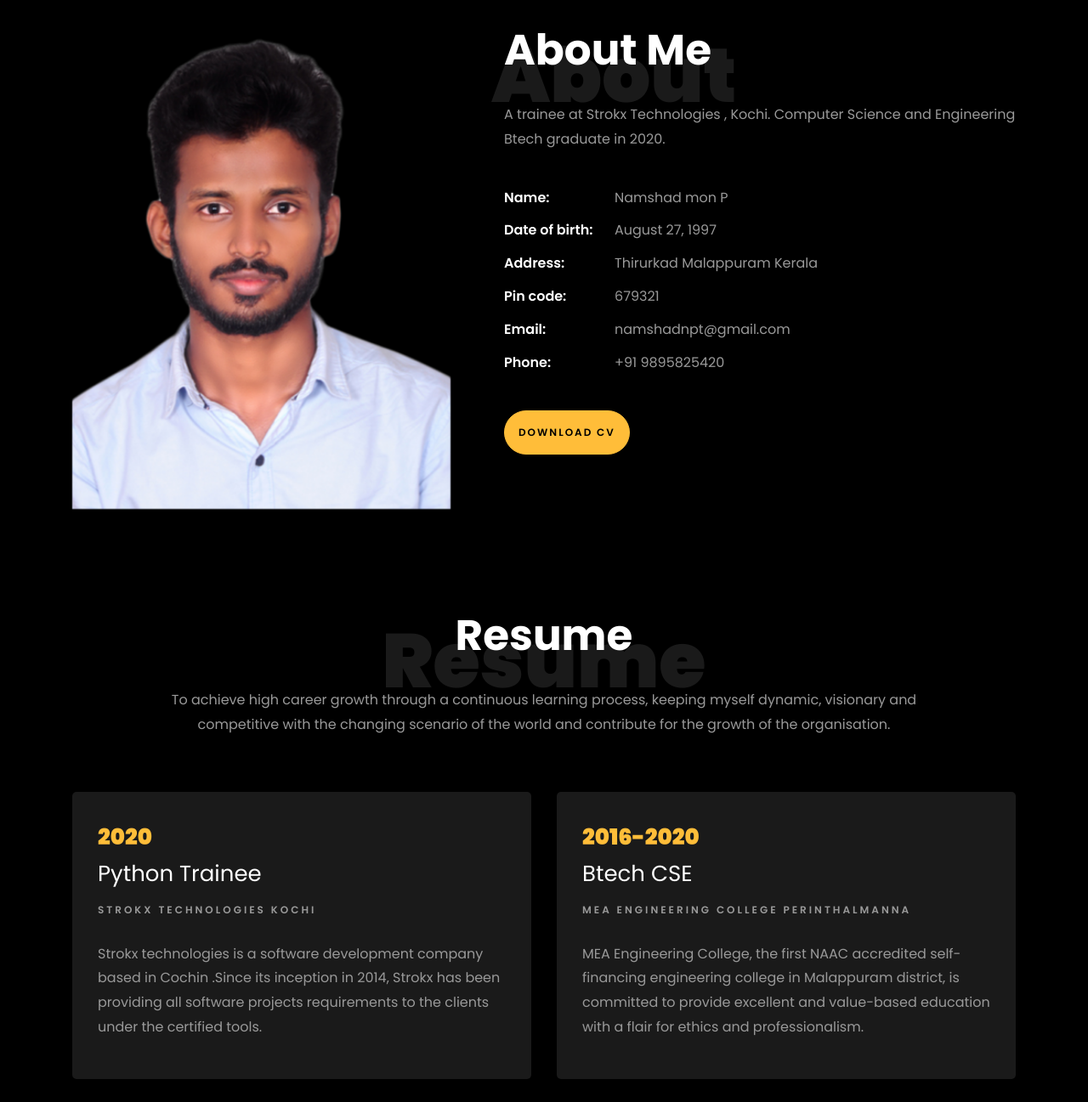
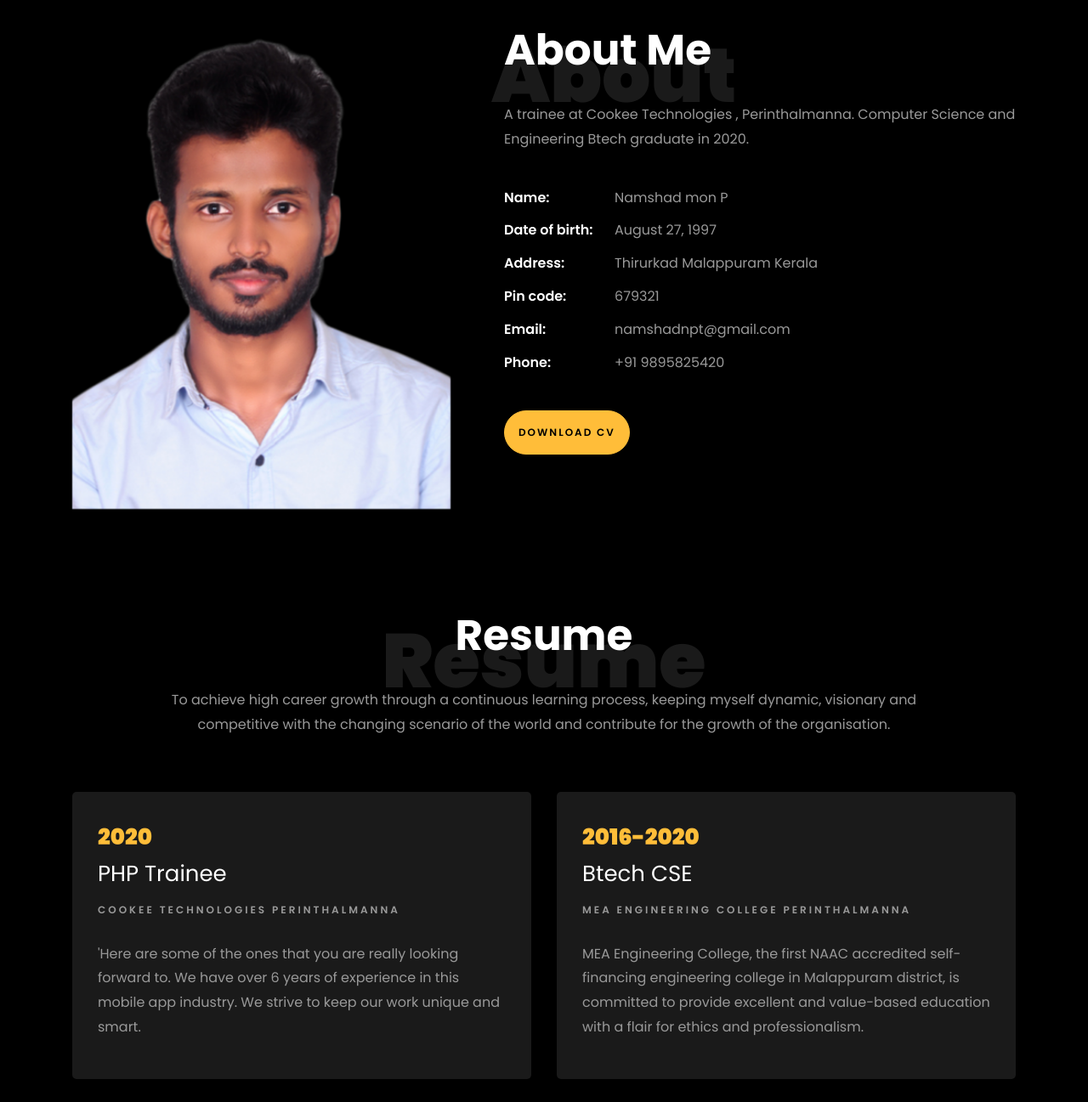
Before and after one commit to Namshadmon/My-Webpage, a plain HTML site: page index.html in a window 1280 px wide. Shown: the part 840-2137 px from the top of the page at 85% size. Drawn offline with nearby package versions, Linux system fonts and the light colour scheme; files whose address does not match are found by name.

Commit message:
Update index.html

```diff
--- a/index.html
+++ b/index.html
@@ -87,7 +87,7 @@
 		          <div class="one-forth d-flex align-items-center ftco-animate" data-scrollax=" properties: { translateY: '70%' }">
 		          	<div class="text">
 		          		<span class="subheading">Hello!</span>
-			            <h1 class="mb-4 mt-3">I'm a <span> Trainee </span> at Strokx </h1>
+			            <h1 class="mb-4 mt-3">I'm a <span> Trainee </span> at Cookee </h1>
 						<!--<p><a href="#" class="btn btn-primary py-3 px-4">Hire me</a> <a href="#" class="btn btn-white btn-outline-white py-3 px-4">My works</a></p>-->
 						<p><a href="namshad.pdf" class="btn btn-primary py-3 px-3">Download CV</a></p>
 						<ul class="ftco-footer-social list-unstyled float-lft mt-5">
@@ -118,7 +118,7 @@
 		          <div class="col-md-12 heading-section ftco-animate">
 		          	<h1 class="big">About</h1>
 		            <h2 class="mb-4">About Me</h2>
-		            <p>A trainee at Strokx Technologies , Kochi. Computer Science and Engineering Btech graduate in 2020. </p>
+		            <p>A trainee at Cookee Technologies , Perinthalmanna. Computer Science and Engineering Btech graduate in 2020. </p>
 		            <ul class="about-info mt-4 px-md-0 px-2">
 		            	<li class="d-flex"><span>Name:</span> <span>Namshad mon P</span></li>
 		            	<li class="d-flex"><span>Date of birth:</span> <span>August 27, 1997</span></li>
@@ -152,9 +152,9 @@
     			<div class="col-md-6">
     				<div class="resume-wrap ftco-animate">
     					<span class="date">2020</span>
-    					<h2>Python Trainee</h2>
-    					<span class="position">Strokx Technologies Kochi</span>
-    					<p class="mt-4">Strokx technologies is a software development company based in Cochin .Since its inception in 2014, Strokx has been providing all software projects requirements to the clients under the certified tools.</p>
+    					<h2>PHP Trainee</h2>
+    					<span class="position">Cookee Technologies Perinthalmanna</span>
+    					<p class="mt-4">'Here are some of the ones that you are really looking forward to. We have over 6 years of experience in this mobile app industry. We strive to keep our work unique and smart.</p>
     				</div>
 
     				<div class="resume-wrap ftco-animate">
```
